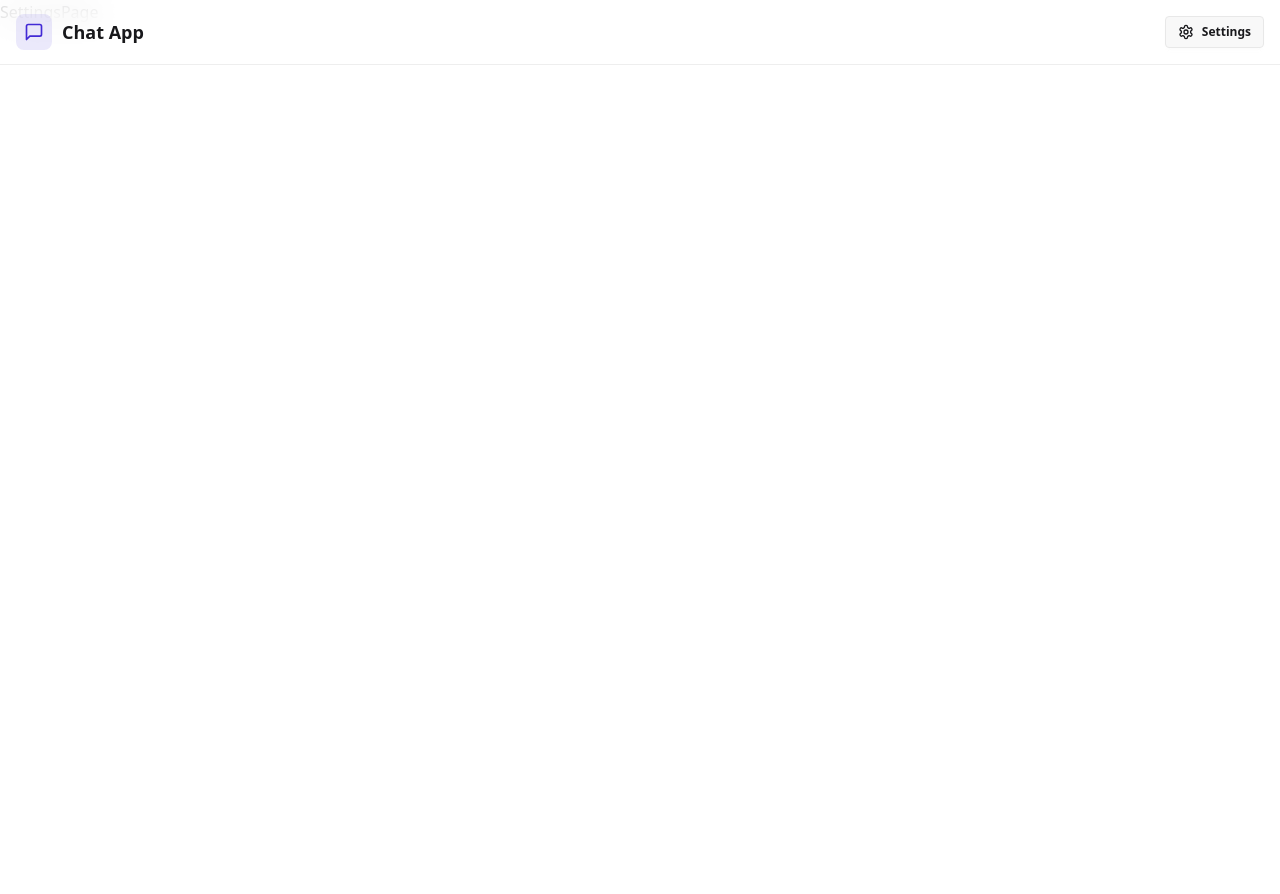
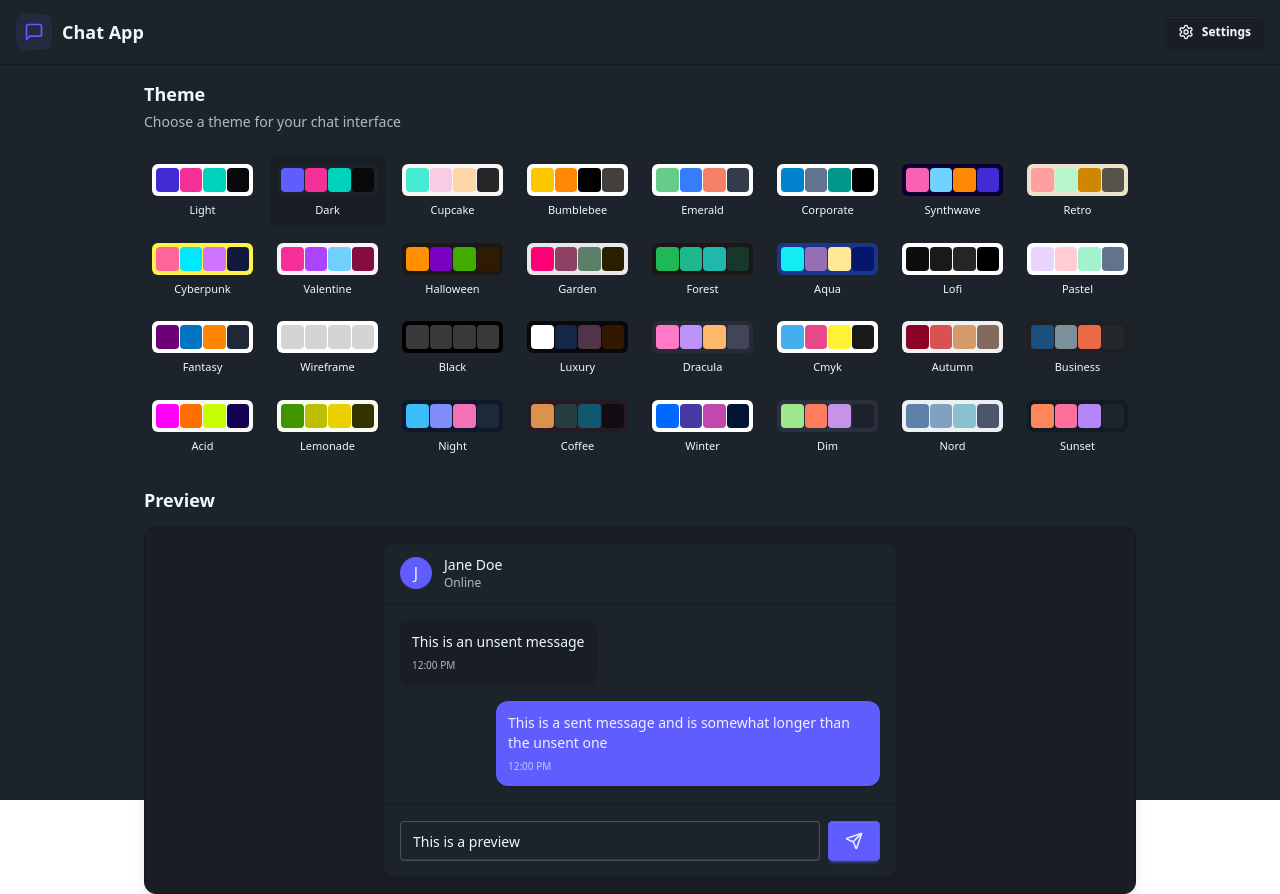
Before and after one commit to TanishqMinz/chat-mern, a React (Vite) app in the folder frontend/: page /settings in a window 1280 px wide. Before the commit the page ends 800 px from the top, so only its background shows below. Built offline with nearby package versions, Linux system fonts and the light colour scheme; no server answers.

Commit message:
feat: Custom themes feature (daisyUI inbuilt ones)

```diff
--- a/frontend/src/App.jsx
+++ b/frontend/src/App.jsx
@@ -13,9 +13,11 @@
 
 import { Toaster } from 'react-hot-toast'
 import { Loader } from 'lucide-react'
+import { useThemeStore } from './store/useThemeStore.js'
 
 function App() {
   const  { authUser, checkAuth, isCheckingAuth } = useAuthStore()
+  const {theme} = useThemeStore()
 
   useEffect(() => {
     checkAuth()
@@ -31,7 +33,7 @@
     )
   }
   return (
-    <>
+    <div data-theme={theme}>
       <Navbar />
 
       <Routes>
@@ -43,7 +45,7 @@
       </Routes>
 
       <Toaster />
-    </>
+    </div>
   )
 }
 
--- /dev/null
+++ b/frontend/src/constants/index.js
@@ -0,0 +1,34 @@
+export const THEMES = [
+    "light",
+    "dark",
+    "cupcake",
+    "bumblebee",
+    "emerald",
+    "corporate",
+    "synthwave",
+    "retro",
+    "cyberpunk",
+    "valentine",
+    "halloween",
+    "garden",
+    "forest",
+    "aqua",
+    "lofi",
+    "pastel",
+    "fantasy",
+    "wireframe",
+    "black",
+    "luxury",
+    "dracula",
+    "cmyk",
+    "autumn",
+    "business",
+    "acid",
+    "lemonade",
+    "night",
+    "coffee",
+    "winter",
+    "dim",
+    "nord",
+    "sunset",
+  ];
--- a/frontend/src/index.css
+++ b/frontend/src/index.css
@@ -1,2 +1,4 @@
 @import "tailwindcss";
-@plugin "daisyui";
+@plugin "daisyui" {
+    themes: all
+}
--- a/frontend/src/pages/SettingsPage.jsx
+++ b/frontend/src/pages/SettingsPage.jsx
@@ -1,7 +1,116 @@
+import { THEMES } from "../constants";
+import { useThemeStore } from "../store/useThemeStore";
+import { Send } from "lucide-react";
+
+const PREVIEW_MESSAGES = [
+  { id: 1, content: "This is an unsent message", isSent: false },
+  { id: 2, content: "This is a sent message and is somewhat longer than the unsent one", isSent: true },
+];
+
 const SettingsPage = () => {
+  const { theme, setTheme } = useThemeStore();
+
   return (
-    <div>SettingsPage</div>
-  )
-}
+    <div className="h-screen container mx-auto px-4 pt-20 max-w-5xl">
+      <div className="space-y-6">
+        <div className="flex flex-col gap-1">
+          <h2 className="text-lg font-semibold">Theme</h2>
+          <p className="text-sm text-base-content/70">Choose a theme for your chat interface</p>
+        </div>
 
-export default SettingsPage
+        <div className="grid grid-cols-4 sm:grid-cols-6 md:grid-cols-8 gap-2">
+          {THEMES.map((t) => (
+            <button
+              key={t}
+              className={`
+                group flex flex-col items-center gap-1.5 p-2 rounded-lg transition-colors
+                ${theme === t ? "bg-base-200" : "hover:bg-base-200/50"}
+              `}
+              onClick={() => setTheme(t)}
+            >
+              <div className="relative h-8 w-full rounded-md overflow-hidden" data-theme={t}>
+                <div className="absolute inset-0 grid grid-cols-4 gap-px p-1">
+                  <div className="rounded bg-primary"></div>
+                  <div className="rounded bg-secondary"></div>
+                  <div className="rounded bg-accent"></div>
+                  <div className="rounded bg-neutral"></div>
+                </div>
+              </div>
+              <span className="text-[11px] font-medium truncate w-full text-center">
+                {t.charAt(0).toUpperCase() + t.slice(1)}
+              </span>
+            </button>
+          ))}
+        </div>
+
+        {/* Preview */}
+        <h3 className="text-lg font-semibold mb-3">Preview</h3>
+        <div className="rounded-xl border border-base-300 overflow-hidden bg-base-100 shadow-lg">
+          <div className="p-4 bg-base-200">
+            <div className="max-w-lg mx-auto">
+              {/* Mock Chat UI */}
+              <div className="bg-base-100 rounded-xl shadow-sm overflow-hidden">
+                {/* Chat Header */}
+                <div className="px-4 py-3 border-b border-base-300 bg-base-100">
+                  <div className="flex items-center gap-3">
+                    <div className="w-8 h-8 rounded-full bg-primary flex items-center justify-center text-primary-content font-medium">
+                      J
+                    </div>
+                    <div>
+                      <h3 className="font-medium text-sm">Jane Doe</h3>
+                      <p className="text-xs text-base-content/70">Online</p>
+                    </div>
+                  </div>
+                </div>
+
+                {/* Chat Messages */}
+                <div className="p-4 space-y-4 min-h-[200px] max-h-[200px] overflow-y-auto bg-base-100">
+                  {PREVIEW_MESSAGES.map((message) => (
+                    <div
+                      key={message.id}
+                      className={`flex ${message.isSent ? "justify-end" : "justify-start"}`}
+                    >
+                      <div
+                        className={`
+                          max-w-[80%] rounded-xl p-3 shadow-sm
+                          ${message.isSent ? "bg-primary text-primary-content" : "bg-base-200"}
+                        `}
+                      >
+                        <p className="text-sm">{message.content}</p>
+                        <p
+                          className={`
+                            text-[10px] mt-1.5
+                            ${message.isSent ? "text-primary-content/70" : "text-base-content/70"}
+                          `}
+                        >
+                          12:00 PM
+                        </p>
+                      </div>
+                    </div>
+                  ))}
+                </div>
+
+                {/* Chat Input */}
+                <div className="p-4 border-t border-base-300 bg-base-100">
+                  <div className="flex gap-2">
+                    <input
+                      type="text"
+                      className="input input-bordered flex-1 text-sm h-10"
+                      placeholder="Type a message..."
+                      value="This is a preview"
+                      readOnly
+                    />
+                    <button className="btn btn-primary h-10 min-h-0">
+                      <Send size={18} />
+                    </button>
+                  </div>
+                </div>
+              </div>
+            </div>
+          </div>
+        </div>
+      </div>
+    </div>
+  );
+};
+export default SettingsPage;
--- /dev/null
+++ b/frontend/src/store/useThemeStore.js
@@ -0,0 +1,9 @@
+import { create } from "zustand";
+
+export const useThemeStore = create((set) => ({
+    theme: localStorage.getItem("chat-theme") || "dark",
+    setTheme: (theme) => {
+        localStorage.setItem("chat-theme", theme)
+        set({ theme })
+    }
+}))
```
